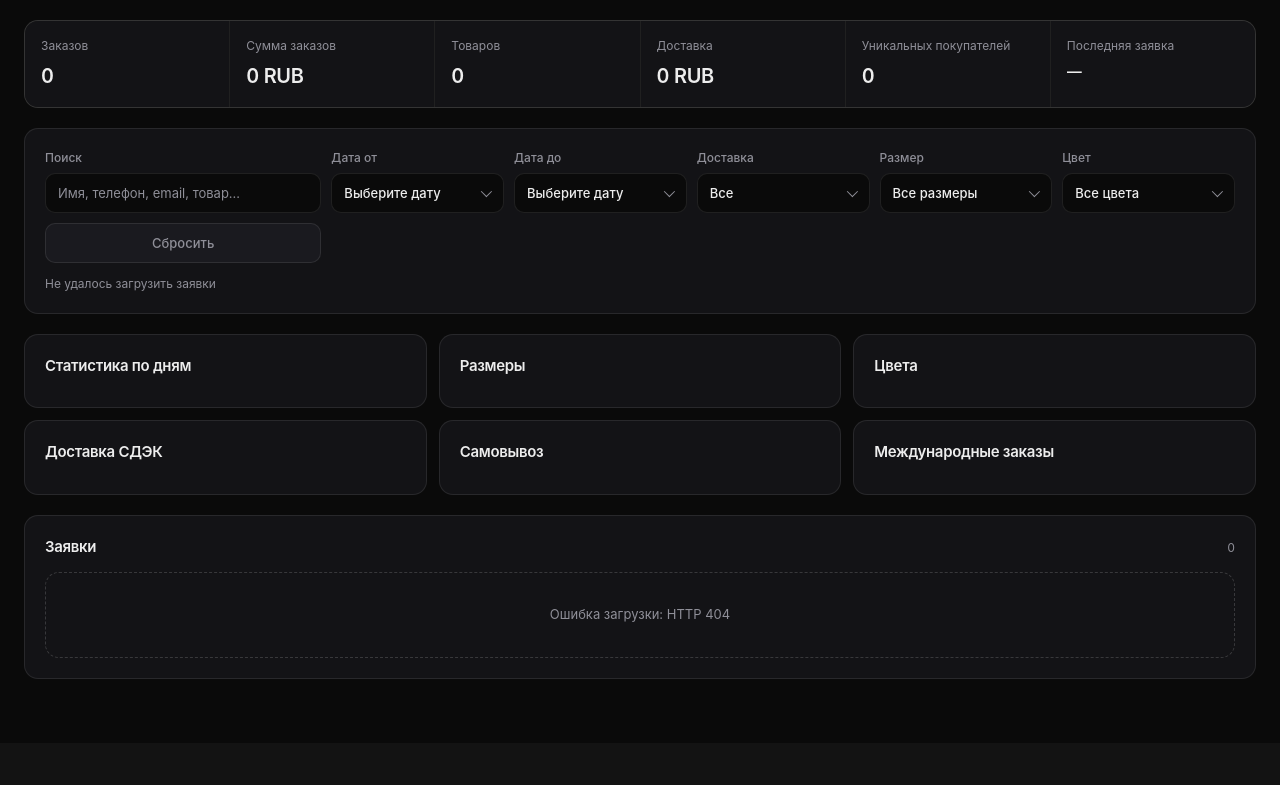
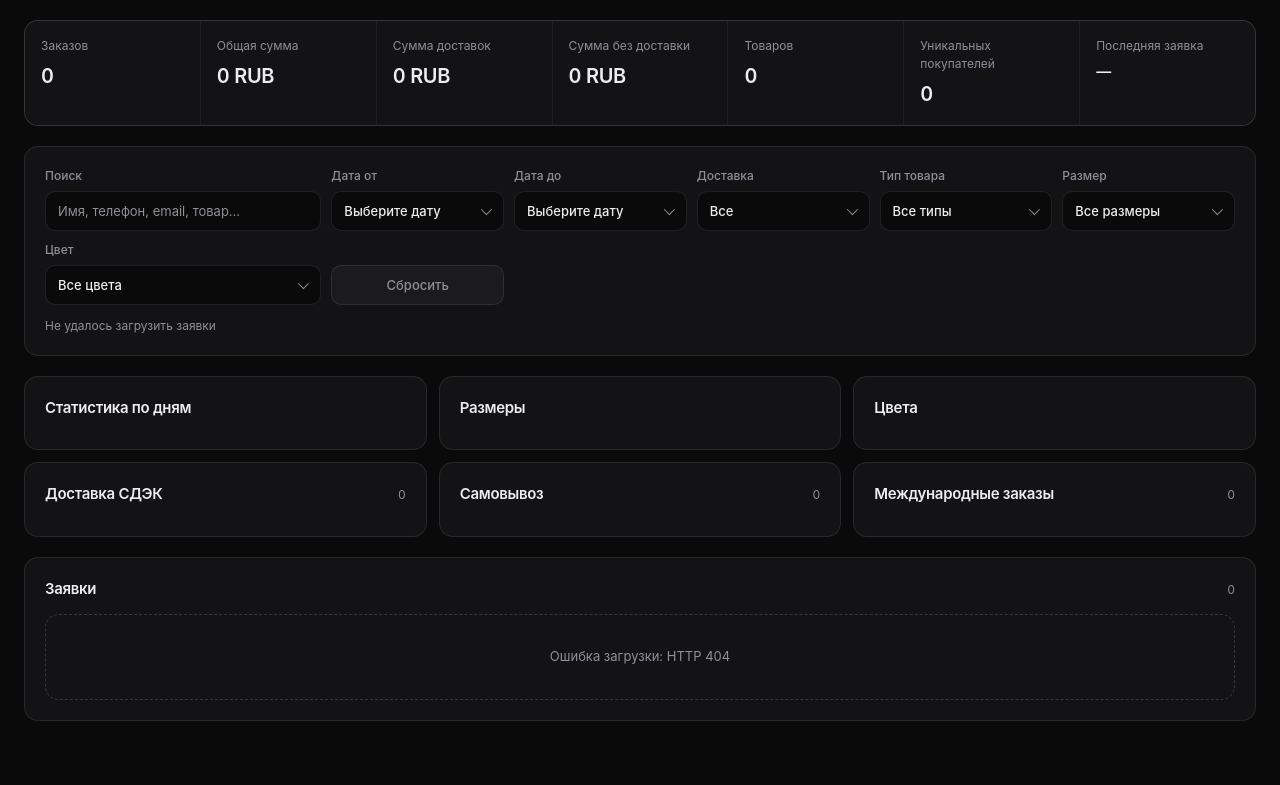
Before and after one commit to XHackerFinnX/File-Transfer, a FastAPI app: template templates/tilda/form.html in a window 1280 px wide. Shown: the part 185-970 px from the top of the page. Before the commit the page ends 864 px from the top, so only its background shows below. Run offline with FastAPI, Linux system fonts and the light colour scheme; the template is opened without the code that fills it, so the values that code supplies are empty; parts of the project's set-up code (start-up, migrations or seed data) failed here and were passed over; some libraries are stand-ins or nearby versions.

Commit message:
добавил новый фильтр тип товара и доп виджеты

```diff
--- a/static/css/tilda/form.css
+++ b/static/css/tilda/form.css
@@ -56,7 +56,7 @@ body {
 /* ---------- Каркас ---------- */
 
 .dashboard {
-    width: min(1440px, 100%);
+    width: min(1540px, 100%);
     margin: 0 auto;
     padding: 20px 16px 56px;
     display: flex;
@@ -191,7 +191,7 @@ button:disabled {
 
 .stats-grid {
     display: grid;
-    grid-template-columns: repeat(2, minmax(0, 1fr));
+    grid-template-columns: repeat(1, minmax(0, 1fr));
     gap: 1px;
     margin: 0;
     overflow: hidden;
@@ -701,7 +701,7 @@ td {
 
 @media (min-width: 1280px) {
     .stats-grid {
-        grid-template-columns: repeat(6, minmax(0, 1fr));
+        grid-template-columns: repeat(7, minmax(0, 1fr));
     }
 
     .analytics-grid {
@@ -725,3 +725,19 @@ td {
         transition-duration: 0.01ms !important;
     }
 }
+
+.analytics-heading {
+    margin-bottom: 0;
+}
+
+.table-wrap-scroll {
+    max-height: 400px;
+    overflow-y: auto;
+}
+
+.table-wrap-scroll thead th {
+    position: sticky;
+    top: 0;
+    z-index: 1;
+    background: var(--surface);
+}
--- a/static/js/tilda/form.js
+++ b/static/js/tilda/form.js
@@ -17,6 +17,9 @@
     const dateTo = document.querySelector("[data-date-to]");
     const deliveryFilter = document.querySelector("[data-delivery-filter]");
     const sizeFilter = document.querySelector("[data-size-filter]");
+    const productTypeFilter = document.querySelector(
+        "[data-product-type-filter]",
+    );
     const colorFilter = document.querySelector("[data-color-filter]");
     const visibleCount = document.querySelector("[data-visible-count]");
     const daysTable = document.querySelector("[data-days-table]");
@@ -27,6 +30,11 @@
         "[data-international-table]",
     );
     const cdekTable = document.querySelector("[data-cdek-table]");
+    const deliveryOrderCountEls = {
+        cdek: document.querySelector("[data-cdek-orders]"),
+        pickup: document.querySelector("[data-pickup-orders]"),
+        international: document.querySelector("[data-international-orders]"),
+    };
     const exportCsv = document.querySelector("[data-export-csv]");
     const exportJson = document.querySelector("[data-export-json]");
     const resetFiltersButton = document.querySelector("[data-reset-filters]");
@@ -35,6 +43,7 @@
         sum: document.querySelector("[data-total-sum]"),
         items: document.querySelector("[data-total-items]"),
         delivery: document.querySelector("[data-delivery-sum]"),
+        products: document.querySelector("[data-products-sum]"),
         buyers: document.querySelector("[data-unique-buyers]"),
         last: document.querySelector("[data-last]"),
     };
@@ -185,6 +194,38 @@
         return rule ? rule[0] : String(explicitColor || "").trim();
     }
 
+    function detectProductType(productName, explicitType = "", sku = "") {
+        const candidates = [explicitType, productName, sku]
+            .map((value) => String(value || "").trim())
+            .filter((value) => value && value !== "—");
+        const source = candidates[0] || "";
+        const searchable = candidates.join(" ").toLowerCase();
+        if (!searchable) return "Не определён";
+        const typeRules = [
+            ["Худи", /(зип[-\s]*)?худи|hoodie/i],
+            ["Штаны", /штаны|брюки|pants|trousers/i],
+            ["Футболка", /футболк|t-?shirt/i],
+            ["Лонгслив", /лонгслив|longsleeve|long sleeve/i],
+            ["Свитшот", /свитшот|sweatshirt/i],
+            ["Куртка", /куртк|jacket/i],
+            ["Шорты", /шорт|shorts/i],
+            ["Кепка", /кепк|cap/i],
+        ];
+        const found = typeRules.find(([, pattern]) => pattern.test(searchable));
+        if (found) return found[0];
+        return (
+            source
+                .replace(
+                    /(бел\w*|ч[её]рн\w*|син\w*|крас\w*|зел\w*|сер\w*|роз\w*|голу\w*)/gi,
+                    "",
+                )
+                .replace(/\b(xs|s|m|l|xl|xxl|xxxl|\d{2,3})\b/gi, "")
+                .replace(/[—–-]+/g, " ")
+                .replace(/\s+/g, " ")
+                .trim() || source
+        );
+    }
+
     function colorLabel(colorKey) {
         if (!colorKey) return "Не определён";
         return colorRules.find(([key]) => key === colorKey)?.[1] || colorKey;
@@ -270,6 +311,15 @@
                     itemPrice,
                     size,
                     colorName,
+                    productType:
+                        product.type ||
+                        product.category ||
+                        product.product_type ||
+                        optionValue(product, [
+                            "Тип товара",
+                            "type",
+                            "category",
+                        ]),
                     options: Array.isArray(product.options)
                         ? product.options
                         : [],
@@ -405,6 +455,11 @@
                     color,
                     colorLabel: colorLabel(color),
                     colorName: product.colorName || "",
+                    productType: detectProductType(
+                        product.productName,
+                        product.productType,
+                        product.sku,
+                    ),
                     size: product.size || "Не указан",
                     itemsCount: product.itemsCount || 0,
                     itemPrice: product.itemPrice || 0,
@@ -433,6 +488,7 @@
                     row.sku,
                     row.colorName,
                     row.colorLabel,
+                    row.productType,
                     row.size,
                     row.deliveryText,
                     row.deliveryAddress,
@@ -452,12 +508,14 @@
         const to = dateTo?.value || "";
         const delivery = deliveryFilter?.value || "all";
         const size = sizeFilter?.value || "all";
+        const productType = productTypeFilter?.value || "all";
         const color = colorFilter?.value || "all";
         return (
             (!query || row._search.includes(query)) &&
             (!from || row.date >= from) &&
             (!to || row.date <= to) &&
             (delivery === "all" || row.deliveryType === delivery) &&
+            (productType === "all" || row.productType === productType) &&
             (size === "all" || row.size === size) &&
             (color === "all" || row.color === color)
         );
@@ -471,18 +529,37 @@
                 .filter((key) => key !== "|"),
         );
         const uniqueOrders = new Map();
-        rows.forEach((row) => uniqueOrders.set(row.submissionId, row));
-        const orders = [...uniqueOrders.values()];
+        rows.forEach((row) => {
+            const order = uniqueOrders.get(row.submissionId) || {
+                ...row,
+                productsSum: 0,
+            };
+            order.productsSum += row.itemsSum;
+            uniqueOrders.set(row.submissionId, order);
+        });
+        const orders = [...uniqueOrders.values()].map((order) => {
+            const fallbackTotal = order.productsSum + order.deliverySum;
+            const total = order.orderSumTotal || fallbackTotal;
+            return {
+                ...order,
+                orderSumTotal: total,
+                productsSum: Math.max(total - order.deliverySum, 0),
+            };
+        });
         const stats = {
             totalOrders: orderIds.size,
             totalSum: orders.reduce((sum, row) => sum + row.orderSumTotal, 0),
             totalItems: rows.reduce((sum, row) => sum + row.itemsCount, 0),
+            productsSum: orders.reduce((sum, row) => sum + row.productsSum, 0),
             deliverySum: orders.reduce((sum, row) => sum + row.deliverySum, 0),
             buyers: buyers.size,
             byDay: new Map(),
             bySize: new Map(),
             byColor: new Map(),
             pickupBySize: new Map(),
+            pickupOrders: new Set(),
+            cdekOrders: new Set(),
+            internationalOrders: new Set(),
             cdekBySize: new Map(),
             internationalBySize: new Map(),
         };
@@ -510,6 +587,7 @@
                 };
                 item.items += row.itemsCount;
                 item.orders.add(row.submissionId);
+                stats.pickupOrders.add(row.submissionId);
                 stats.pickupBySize.set(row.size, item);
             }
             if (row.deliveryType === "INTERNATIONAL") {
@@ -519,6 +597,7 @@
                 };
                 item.items += row.itemsCount;
                 item.orders.add(row.submissionId);
+                stats.internationalOrders.add(row.submissionId);
                 stats.internationalBySize.set(row.size, item);
             }
             if (row.deliveryType === "DELIVERY") {
@@ -528,6 +607,7 @@
                 };
                 item.items += row.itemsCount;
                 item.orders.add(row.submissionId);
+                stats.cdekOrders.add(row.submissionId);
                 stats.cdekBySize.set(row.size, item);
             }
         });
@@ -574,10 +654,14 @@
         summaryEls.sum.textContent = fmtMoney(stats.totalSum);
         summaryEls.items.textContent = fmtInt(stats.totalItems);
         summaryEls.delivery.textContent = fmtMoney(stats.deliverySum);
+        summaryEls.products.textContent = fmtMoney(stats.productsSum);
         summaryEls.buyers.textContent = fmtInt(stats.buyers);
         summaryEls.last.textContent = submissions[0]
             ? formatDate(submissions[0].created_at)
             : "—";
+        deliveryOrderCountEls.cdek.textContent = `${fmtInt(stats.cdekOrders.size)} заказов`;
+        deliveryOrderCountEls.pickup.textContent = `${fmtInt(stats.pickupOrders.size)} заказов`;
+        deliveryOrderCountEls.international.textContent = `${fmtInt(stats.internationalOrders.size)} заказов`;
 
         renderTable(
             daysTable,
@@ -766,10 +850,14 @@
 
     function updateFilterOptions() {
         const selectedSize = sizeFilter.value;
+        const selectedProductType = productTypeFilter.value;
         const selectedColor = colorFilter.value;
         const sizes = [
             ...new Set(orderRows.map((row) => row.size).filter(Boolean)),
         ].sort();
+        const productTypes = [
+            ...new Set(orderRows.map((row) => row.productType).filter(Boolean)),
+        ].sort((a, b) => a.localeCompare(b));
         const colors = [
             ...new Map(
                 orderRows.map((row) => [row.color, row.colorLabel]),
@@ -785,6 +873,14 @@
                         `<option value="${escapeHtml(size)}">${escapeHtml(size)}</option>`,
                 )
                 .join("");
+        productTypeFilter.innerHTML =
+            '<option value="all">Все типы</option>' +
+            productTypes
+                .map(
+                    (type) =>
+                        `<option value="${escapeHtml(type)}">${escapeHtml(type)}</option>`,
+                )
+                .join("");
         colorFilter.innerHTML =
             '<option value="all">Все цвета</option>' +
             colors
@@ -794,6 +890,8 @@
                 )
                 .join("");
         if (sizes.includes(selectedSize)) sizeFilter.value = selectedSize;
+        if (productTypes.includes(selectedProductType))
+            productTypeFilter.value = selectedProductType;
         if (colors.some(([key]) => key === selectedColor))
             colorFilter.value = selectedColor;
         document.dispatchEvent(
@@ -807,6 +905,7 @@
         if (dateTo) dateTo.value = "";
         if (deliveryFilter) deliveryFilter.value = "all";
         if (sizeFilter) sizeFilter.value = "all";
+        if (productTypeFilter) productTypeFilter.value = "all";
         if (colorFilter) colorFilter.value = "all";
         document.dispatchEvent(new CustomEvent("tilda:filters-reset"));
         render();
@@ -855,6 +954,7 @@
             "email",
             "productName",
             "colorLabel",
+            "productType",
             "size",
             "itemsCount",
             "itemPrice",
@@ -927,11 +1027,16 @@
     const debouncedRender = debounce(render, 200);
     // Текстовый поиск — с debounce, остальные фильтры — мгновенно
     search?.addEventListener("input", debouncedRender);
-    [dateFrom, dateTo, deliveryFilter, sizeFilter, colorFilter].forEach(
-        (element) => {
-            element?.addEventListener("change", render);
-        },
-    );
+    [
+        dateFrom,
+        dateTo,
+        deliveryFilter,
+        productTypeFilter,
+        sizeFilter,
+        colorFilter,
+    ].forEach((element) => {
+        element?.addEventListener("change", render);
+    });
     refresh?.addEventListener("click", loadSubmissions);
     exportCsv?.addEventListener("click", exportVisibleCsv);
     exportJson?.addEventListener("click", exportVisibleJson);
--- a/templates/tilda/form.html
+++ b/templates/tilda/form.html
@@ -40,16 +40,20 @@
                     <strong class="stat-value" data-total-orders>0</strong>
                 </article>
                 <article class="stat-card">
-                    <span class="stat-label">Сумма заказов</span>
+                    <span class="stat-label">Общая сумма</span>
                     <strong class="stat-value" data-total-sum>0 RUB</strong>
+                </article>
+                <article class="stat-card">
+                    <span class="stat-label">Сумма доставок</span>
+                    <strong class="stat-value" data-delivery-sum>0 RUB</strong>
+                </article>
+                <article class="stat-card">
+                    <span class="stat-label">Сумма без доставки</span>
+                    <strong class="stat-value" data-products-sum>0 RUB</strong>
                 </article>
                 <article class="stat-card">
                     <span class="stat-label">Товаров</span>
                     <strong class="stat-value" data-total-items>0</strong>
-                </article>
-                <article class="stat-card">
-                    <span class="stat-label">Доставка</span>
-                    <strong class="stat-value" data-delivery-sum>0 RUB</strong>
                 </article>
                 <article class="stat-card">
                     <span class="stat-label">Уникальных покупателей</span>
@@ -103,6 +107,15 @@
                         class="search-box custom-filter"
                         data-custom-select-filter
                     >
+                        <span>Тип товара</span>
+                        <select data-product-type-filter data-custom-select>
+                            <option value="all">Все типы</option>
+                        </select>
+                    </label>
+                    <label
+                        class="search-box custom-filter"
+                        data-custom-select-filter
+                    >
                         <span>Размер</span>
                         <select data-size-filter data-custom-select>
                             <option value="all">Все размеры</option>
@@ -133,7 +146,7 @@
             <section class="analytics-grid" aria-label="Аналитика">
                 <article class="content-card">
                     <h2>Статистика по дням</h2>
-                    <div class="table-wrap">
+                    <div class="table-wrap table-wrap-scroll">
                         <table data-days-table></table>
                     </div>
                 </article>
@@ -150,19 +163,19 @@
                     </div>
                 </article>
                 <article class="content-card">
-                    <h2>Доставка СДЭК</h2>
+                    <div class="section-heading analytics-heading"><h2>Доставка СДЭК</h2><span data-cdek-orders>0</span></div>
                     <div class="table-wrap">
                         <table data-cdek-table></table>
                     </div>
                 </article>
                 <article class="content-card">
-                    <h2>Самовывоз</h2>
+                    <div class="section-heading analytics-heading"><h2>Самовывоз</h2><span data-pickup-orders>0</span></div>
                     <div class="table-wrap">
                         <table data-pickup-table></table>
                     </div>
                 </article>
                 <article class="content-card">
-                    <h2>Международные заказы</h2>
+                    <div class="section-heading analytics-heading"><h2>Международные заказы</h2><span data-international-orders>0</span></div>
                     <div class="table-wrap">
                         <table data-international-table></table>
                     </div>
```
